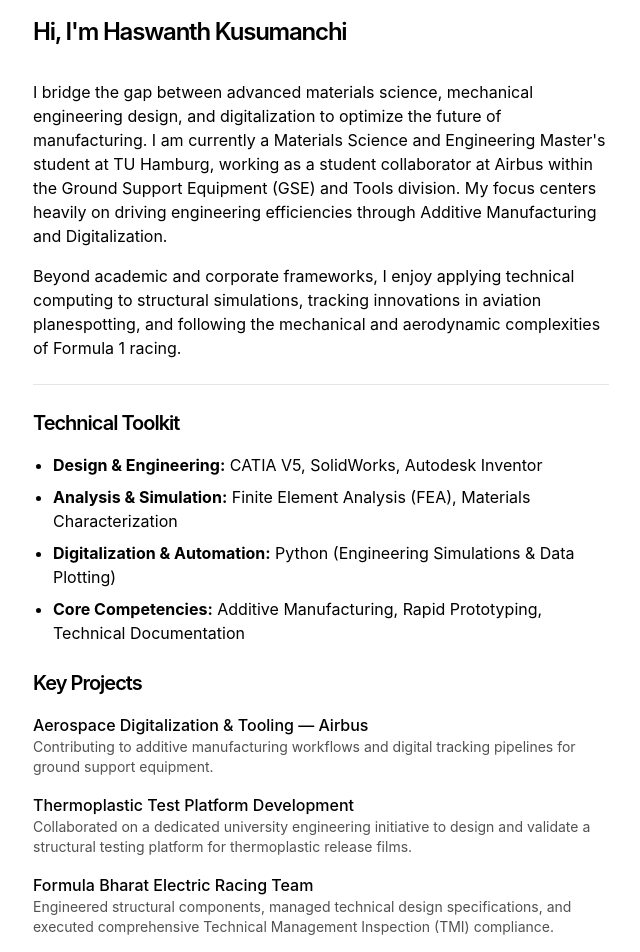
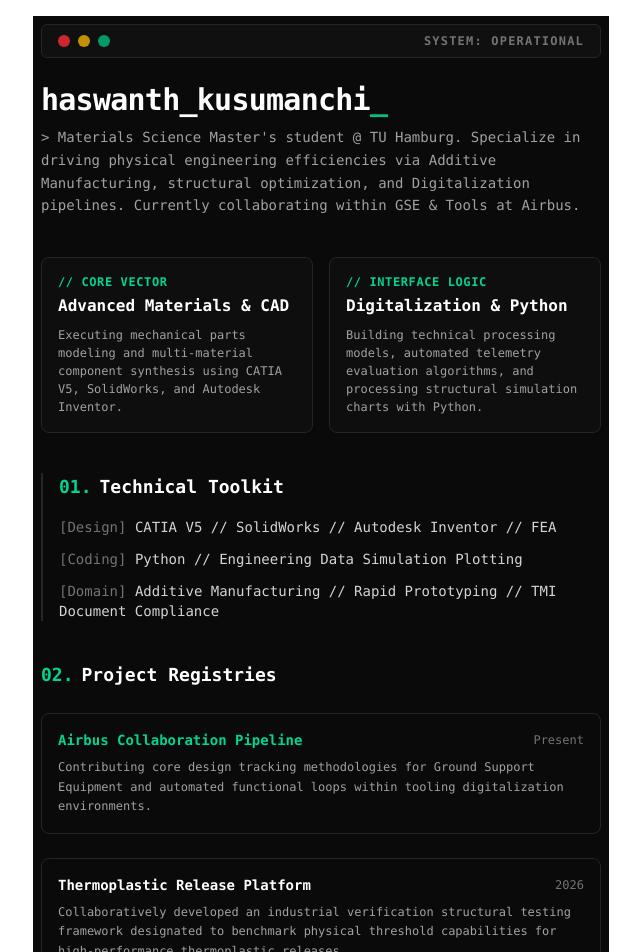
Before and after one commit to kusumanchihaswanth/personal-portfolio, a Next.js app: page / in a window 1280 px wide. Shown: the part 120-1072 px from the top of the page, without its empty margins (319-959 px from the left). Built offline with nearby package versions, Linux system fonts and the light colour scheme.

Commit message:
Update page.tsx

```diff
--- a/app/page.tsx
+++ b/app/page.tsx
@@ -1,41 +1,98 @@
 export default function Page() {
   return (
-    <section>
-      <h1 className="mb-8 text-2xl font-semibold tracking-tighter">
-        Hi, I'm Haswanth Kusumanchi
-      </h1>
-      <p className="mb-4">
-        I bridge the gap between advanced materials science, mechanical engineering design, and digitalization to optimize the future of manufacturing. I am currently a Materials Science and Engineering Master's student at TU Hamburg, working as a student collaborator at Airbus within the Ground Support Equipment (GSE) and Tools division. My focus centers heavily on driving engineering efficiencies through Additive Manufacturing and Digitalization.
-      </p>
-      <p className="mb-4">
-        Beyond academic and corporate frameworks, I enjoy applying technical computing to structural simulations, tracking innovations in aviation planespotting, and following the mechanical and aerodynamic complexities of Formula 1 racing.
-      </p>
+    <section className="font-mono text-neutral-200 bg-neutral-950 p-2 antialiased selection:bg-emerald-500 selection:text-black">
+      {/* Terminal Style Header Banner */}
+      <div className="mb-6 flex items-center justify-between border border-neutral-800 bg-neutral-900/50 px-4 py-2 rounded-md">
+        <div className="flex space-x-2">
+          <div className="h-3 w-3 rounded-full bg-red-500/80"></div>
+          <div className="h-3 w-3 rounded-full bg-yellow-500/80"></div>
+          <div className="h-3 w-3 rounded-full bg-emerald-500/80"></div>
+        </div>
+        <span className="text-xs text-neutral-500 tracking-widest uppercase font-semibold">System: Operational</span>
+      </div>
 
-      <hr className="my-6 border-neutral-200 dark:border-neutral-800" />
+      {/* Main Core Hook */}
+      <header className="mb-10">
+        <h1 className="text-3xl font-bold tracking-tight text-white mb-2">
+          haswanth_kusumanchi<span className="text-emerald-400 animate-pulse">_</span>
+        </h1>
+        <p className="text-neutral-400 text-sm leading-relaxed max-w-2xl">
+          &gt; Materials Science Master's student @ TU Hamburg. Specialize in driving physical engineering efficiencies via Additive Manufacturing, structural optimization, and Digitalization pipelines. Currently collaborating within GSE & Tools at Airbus.
+        </p>
+      </header>
 
-      <h2 className="mb-4 text-xl font-semibold tracking-tighter">Technical Toolkit</h2>
-      <ul className="list-disc pl-5 space-y-2 mb-6">
-        <li><strong>Design & Engineering:</strong> CATIA V5, SolidWorks, Autodesk Inventor</li>
-        <li><strong>Analysis & Simulation:</strong> Finite Element Analysis (FEA), Materials Characterization</li>
-        <li><strong>Digitalization & Automation:</strong> Python (Engineering Simulations & Data Plotting)</li>
-        <li><strong>Core Competencies:</strong> Additive Manufacturing, Rapid Prototyping, Technical Documentation</li>
-      </ul>
-
-      <h2 className="mb-4 text-xl font-semibold tracking-tighter">Key Projects</h2>
-      <div className="space-y-4">
-        <div>
-          <h3 className="font-medium">Aerospace Digitalization & Tooling — Airbus</h3>
-          <p className="text-sm text-neutral-600 dark:text-neutral-400">Contributing to additive manufacturing workflows and digital tracking pipelines for ground support equipment.</p>
+      {/* Grid Display for Core Engineering Focus Blocks */}
+      <div className="grid grid-cols-1 md:grid-cols-2 gap-4 mb-10">
+        <div className="border border-neutral-800 bg-neutral-900/30 p-4 rounded-lg hover:border-emerald-500/40 transition-colors">
+          <span className="text-xs font-semibold uppercase tracking-wider text-emerald-400 block mb-1">// CORE VECTOR</span>
+          <h2 className="text-base font-bold text-white mb-2">Advanced Materials & CAD</h2>
+          <p className="text-xs text-neutral-400 leading-normal">
+            Executing mechanical parts modeling and multi-material component synthesis using CATIA V5, SolidWorks, and Autodesk Inventor.
+          </p>
         </div>
-        <div>
-          <h3 className="font-medium">Thermoplastic Test Platform Development</h3>
-          <p className="text-sm text-neutral-600 dark:text-neutral-400">Collaborated on a dedicated university engineering initiative to design and validate a structural testing platform for thermoplastic release films.</p>
-        </div>
-        <div>
-          <h3 className="font-medium">Formula Bharat Electric Racing Team</h3>
-          <p className="text-sm text-neutral-600 dark:text-neutral-400">Engineered structural components, managed technical design specifications, and executed comprehensive Technical Management Inspection (TMI) compliance.</p>
+        <div className="border border-neutral-800 bg-neutral-900/30 p-4 rounded-lg hover:border-emerald-500/40 transition-colors">
+          <span className="text-xs font-semibold uppercase tracking-wider text-emerald-400 block mb-1">// INTERFACE LOGIC</span>
+          <h2 className="text-base font-bold text-white mb-2">Digitalization & Python</h2>
+          <p className="text-xs text-neutral-400 leading-normal">
+            Building technical processing models, automated telemetry evaluation algorithms, and processing structural simulation charts with Python.
+          </p>
         </div>
       </div>
+
+      {/* Engineering Skills Module */}
+      <div className="mb-10 border-l-2 border-neutral-800 pl-4">
+        <h2 className="text-lg font-bold text-white mb-4 flex items-center">
+          <span className="text-emerald-400 mr-2">01.</span> Technical Toolkit
+        </h2>
+        <div className="space-y-3 text-sm">
+          <div><span className="text-neutral-500">[Design]</span> <span className="text-neutral-300">CATIA V5 // SolidWorks // Autodesk Inventor // FEA</span></div>
+          <div><span className="text-neutral-500">[Coding]</span> <span className="text-neutral-300">Python // Engineering Data Simulation Plotting</span></div>
+          <div><span className="text-neutral-500">[Domain]</span> <span className="text-neutral-300">Additive Manufacturing // Rapid Prototyping // TMI Document Compliance</span></div>
+        </div>
+      </div>
+
+      {/* Chronological Technical Project Track */}
+      <div className="mb-8">
+        <h2 className="text-lg font-bold text-white mb-6 flex items-center">
+          <span className="text-emerald-400 mr-2">02.</span> Project Registries
+        </h2>
+        <div className="space-y-6">
+          <div className="relative border border-neutral-800 bg-neutral-900/10 p-4 rounded-lg">
+            <div className="flex flex-col md:flex-row md:items-center justify-between mb-2">
+              <h3 className="font-bold text-emerald-400 text-sm">Airbus Collaboration Pipeline</h3>
+              <span className="text-xs text-neutral-500 font-mono">Present</span>
+            </div>
+            <p className="text-xs text-neutral-400 leading-relaxed">
+              Contributing core design tracking methodologies for Ground Support Equipment and automated functional loops within tooling digitalization environments.
+            </p>
+          </div>
+
+          <div className="relative border border-neutral-800 bg-neutral-900/10 p-4 rounded-lg">
+            <div className="flex flex-col md:flex-row md:items-center justify-between mb-2">
+              <h3 className="font-bold text-white text-sm">Thermoplastic Release Platform</h3>
+              <span className="text-xs text-neutral-500 font-mono">2026</span>
+            </div>
+            <p className="text-xs text-neutral-400 leading-relaxed">
+              Collaboratively developed an industrial verification structural testing framework designated to benchmark physical threshold capabilities for high-performance thermoplastic releases.
+            </p>
+          </div>
+
+          <div className="relative border border-neutral-800 bg-neutral-900/10 p-4 rounded-lg">
+            <div className="flex flex-col md:flex-row md:items-center justify-between mb-2">
+              <h3 className="font-bold text-white text-sm">Formula Bharat Electric Chassis</h3>
+              <span className="text-xs text-neutral-500 font-mono">Structural Compliance</span>
+            </div>
+            <p className="text-xs text-neutral-400 leading-relaxed">
+              Engineered primary functional components, drafted validation datasets, and cleared cross-disciplinary Technical Management Inspection safety gates.
+            </p>
+          </div>
+        </div>
+      </div>
+
+      {/* Minimalist Tech Footer */}
+      <footer className="pt-8 border-t border-neutral-900 text-center text-[10px] text-neutral-600 tracking-wider">
+        // SYSTEM DEPLOYED VIA VERCEL HYPERSTRUCTURE -- ALL LOGS SECURE
+      </footer>
     </section>
   )
 }
```
